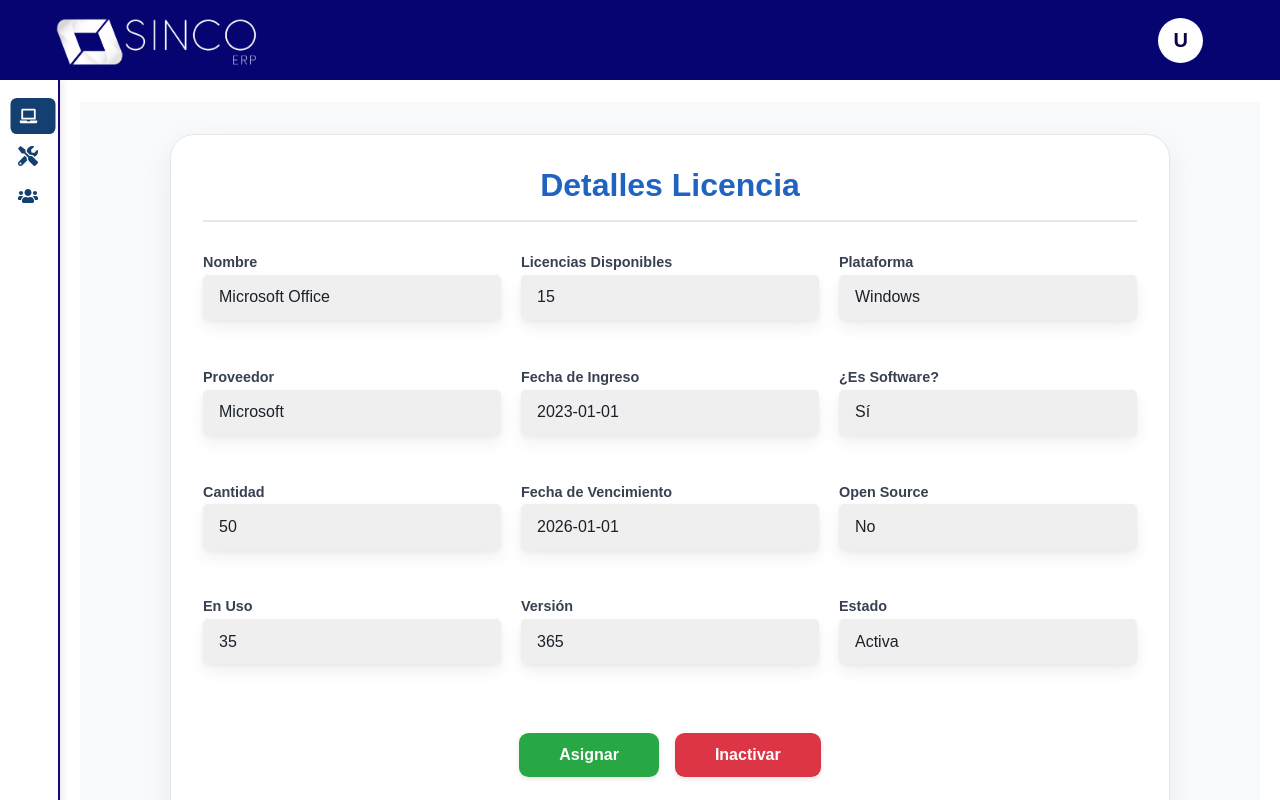
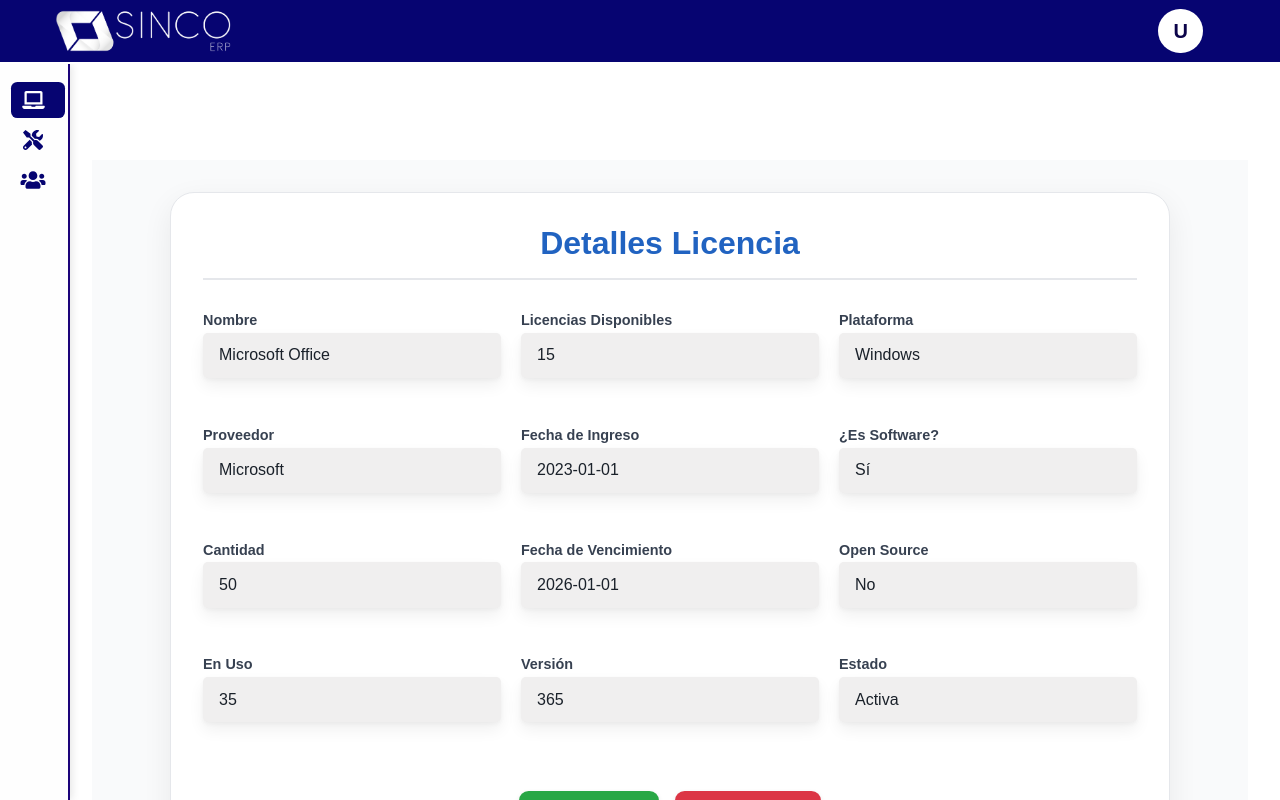
Before and after one commit to unumvahk/SincoINF_Frontend, a React (Vite) app: page /licencias/licenciaInfo in a window 1280 px wide. Built offline with nearby package versions, Linux system fonts and the light colour scheme.

Commit message:
mejoramiento de colores en layout

```diff
--- a/src/layout/Header.css
+++ b/src/layout/Header.css
@@ -3,27 +3,25 @@
   font-family: 'Poppins', sans-serif;
 }
 
-/* Estilo principal del header */
 .header {
   display: flex;
   justify-content: space-between;
   align-items: center;
-  padding: 4vh 5vw;
+  padding: 2vh 4vw;
   background-color: #060471;
   border-bottom: 2px solid #ffffff;
   height: 8vh;
+  position: sticky;
+  top: 0;
+  z-index: 1000;
 }
 
-/* Logo responsive */
 .logo {
-  height:8vh;
-  max-height: 120px;
+  height: 7vh;
+  object-fit: contain;
   width: auto;
-  object-fit: contain;
-  margin-top:0.5vh;
 }
 
-/* Círculo del usuario */
 .usuario-circulo {
   width: 7vw;
   height: 7vw;
@@ -40,7 +38,6 @@
   margin-right: 2vw;
 }
 
-/* Botón hamburguesa */
 .menu-toggle {
   background: none;
   border: none;
@@ -48,32 +45,24 @@
   cursor: pointer;
   display: block;
   color: #e9e9e9;
-  margin-top: 1vh;
 }
 
-/* Tablet: ajustes menores */
+/* Tablets */
 @media (min-width: 600px) {
-  .header {
-    padding: 5vh 4vw;
-  }
-
   .usuario-circulo {
     width: 5vw;
     height: 5vw;
   }
 }
 
-/* Escritorio: ocultar botón hamburguesa */
+/* Escritorio */
 @media (min-width: 1024px) {
-  .header {
-    padding: 5vh 4vw;
-  }
-
   .menu-toggle {
     display: none;
   }
+
   .usuario-circulo {
-    width: 4vw;
-    height: 4vw;
+    width: 3.5vw;
+    height: 3.5vw;
   }
 }
--- a/src/layout/layout.css
+++ b/src/layout/layout.css
@@ -12,12 +12,16 @@
 
 .content {
   flex: 1;
-  padding: 20px;
+  padding: 2rem;
   overflow-y: auto;
   transition: margin-left 0.3s ease;
-  margin-left: 50px; /* default para sidebar colapsado */
+  margin-left: 50px;
+  margin-top: 8vh;
+  min-height: calc(100vh - 8vh);
+  box-sizing: border-box;
 }
 
+/* Expandido al pasar el mouse o en modo manual */
 .contenido-expandido {
   margin-left: 150px;
 }
@@ -28,6 +32,6 @@
   }
 
   .contenido-expandido {
-    margin-left: 150px;
+    margin-left: 200px;
   }
 }
--- a/src/layout/sidebar.css
+++ b/src/layout/sidebar.css
@@ -1,16 +1,15 @@
-/* Por defecto: OCULTO en pantallas pequeñas */
 .sidebar {
   display: none;
   width: 60px;
   background-color: #fefefe;
-  height: calc(100vh - 40px);
+  height: calc(100vh - 8vh);
   flex-direction: column;
   align-items: flex-start;
   padding-top: 1rem;
   padding-left: 0.5rem;
   border-right: 2px solid #1c037a;
   position: fixed;
-  top: 10vh;
+  top: 8vh;
   left: 0;
   z-index: 999;
   overflow: hidden;
@@ -18,21 +17,19 @@
   transition: width 0.3s ease;
 }
 
-/* Se muestra solo si está expandido */
 .sidebar.expandido {
   display: flex;
   width: 150px;
 }
 
-/* Pantallas grandes: mostrar sidebar siempre (hover visible) */
 @media (min-width: 1024px) {
   .sidebar {
     display: flex;
-    width: 60px;
+    width: 70px; /* ancho mínimo más cómodo */
   }
 
   .sidebar:hover {
-    width: 150px;
+    width: 200px; /* mayor tamaño al expandirse */
   }
 
   .sidebar .texto {
@@ -42,14 +39,27 @@
   .sidebar:hover .texto {
     display: inline;
   }
+
+  .icono {
+    font-size: 22px;
+    width: 50px; /* más espacio para ícono */
+  }
+
+  .texto {
+    font-size: 17px;
+  }
 }
 
-/* Cuando está expandido siempre muestra texto */
+.sidebar-item {
+  padding: 12px 10px;
+  gap: 8px;
+}
+
+
 .sidebar.expandido .texto {
   display: inline;
 }
 
-/* Ítems del menú */
 .sidebar-item {
   display: flex;
   align-items: center;
@@ -67,7 +77,7 @@
 }
 
 .sidebar-item.activo {
-  background-color: #134070;
+  background-color: #060471;
   transform: scale(0.9);
 }
 
@@ -76,16 +86,14 @@
   color: white;
 }
 
-/* Íconos */
 .icono {
   font-size: 20px;
-  color: #134070;
+  color: #060471;
   margin-right: 10px;
   transition: color 0.2s ease;
-  width:40px;
+  width: 40px;
 }
 
-/* Texto del ítem */
 .texto {
   font-size: 16px;
   color: #000000;
```
